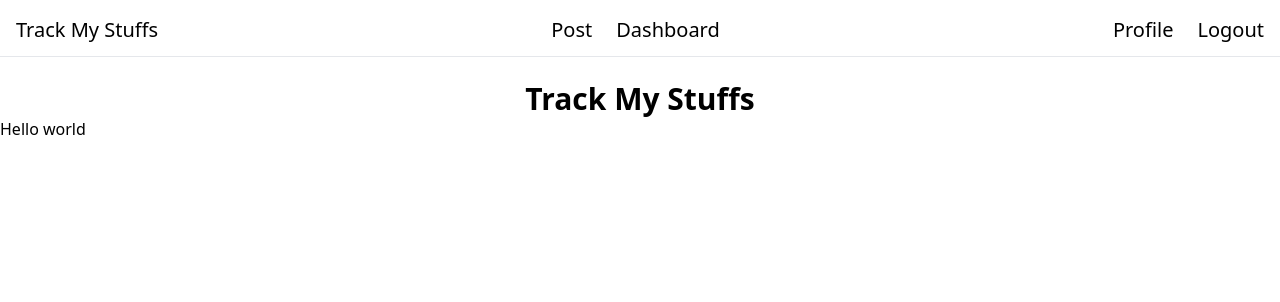
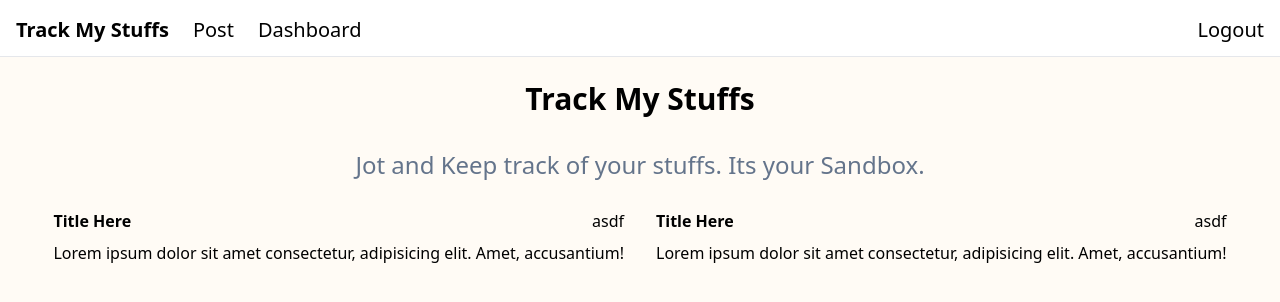
Before and after one commit to yaohong6782/lctracker-frontend, a React (Vite) app: page /home in a window 1280 px wide. Shown: the top 302 px of the page. Built offline with nearby package versions, Linux system fonts and the light colour scheme; sample sign-in values are in the browser's storage.

Commit message:
boiler templates placements

```diff
--- a/package.json
+++ b/package.json
@@ -12,6 +12,7 @@
   },
   "dependencies": {
     "@hookform/resolvers": "^3.3.1",
+    "@radix-ui/react-accordion": "^1.1.2",
     "@radix-ui/react-dialog": "^1.0.5",
     "@radix-ui/react-dropdown-menu": "^2.0.6",
     "@radix-ui/react-label": "^2.0.2",
--- a/src/components/navbar/TitleOverlay.tsx
+++ b/src/components/navbar/TitleOverlay.tsx
@@ -2,7 +2,7 @@ import React, { useState } from "react";
 import { NavLink, Outlet } from "react-router-dom";
 
 const TitleOverlay = () => {
-  const [isActiveLink, setIsActiveLink] = useState("")
+  const [isActiveLink, setIsActiveLink] = useState("");
 
   const handleLinkClick = (linkName: string) => {
     setIsActiveLink(linkName);
@@ -10,18 +10,17 @@ const TitleOverlay = () => {
   return (
     <>
       <nav className="p-4 sticky top-0 z-50 justify-between text-xl font-acme border-b pb-3 bg-white dark:border-b-slate-800">
-        <div className="flex justify-between items-center m-auto max-w-7xl">
-          <div className="flex justify-start">
+        {/* <div className="flex justify-between items-center m-auto max-w-7xl"> */}
+        <div className="flex gap-6 items-center">
           <NavLink
             to="/home"
-              className={`hover:underline underline-offset-8 cursor-pointer ${
+            className={`font-bold hover:underline underline-offset-8 cursor-pointer ${
               isActiveLink === "Home" ? "underline" : ""
             }`}
             onClick={() => handleLinkClick("Home")}
           >
             Track My Stuffs
           </NavLink>{" "}
-          </div>
           <ul className="flex justify-center gap-6">
             <NavLink to="/post">
               <li
@@ -43,15 +42,7 @@ const TitleOverlay = () => {
               Dashboard
             </NavLink>
           </ul>
-          <div className="flex justify-center gap-6">
-            <span
-              className={`hover:underline underline-offset-8 cursor-pointer ${
-                isActiveLink === "Profile" ? "underline" : ""
-              }`}
-              onClick={() => handleLinkClick("Profile")}
-            >
-              Profile
-            </span>
+          <div className="ml-auto">
             <NavLink
               to={"/"}
               className={`hover:underline underline-offset-8 cursor-pointer ${
@@ -62,17 +53,6 @@ const TitleOverlay = () => {
               Logout
             </NavLink>
           </div>
-          {/* <div className="flex justify-end">
-            <NavLink
-                to={"/"}
-              className={`hover:underline underline-offset-8 cursor-pointer ${
-                isActiveLink === "Logout" ? "underline" : ""
-              }`}
-              onClick={() => handleLinkClick("Logout")}
-            >
-              Logout
-            </NavLink>
-          </div> */}
         </div>
       </nav>
 
--- a/src/components/pages/Home.tsx
+++ b/src/components/pages/Home.tsx
@@ -1,33 +1,84 @@
 import React, { useEffect } from "react";
-import { useNavigate } from "react-router-dom";
-
-import { jwtDecode } from "jwt-decode";
 
 const Home = () => {
-  const navigate = useNavigate();
-
-  useEffect(() => {
-    const accessToken = localStorage.getItem("accessToken");
-
-    if (!accessToken) {
-      navigate("/login");
-    } else {
-      const decodedToken = jwtDecode(accessToken);
-      const currentTime = Date.now() / 1000;
-
-      if (decodedToken.exp !== undefined && decodedToken.exp < currentTime) {
-        navigate("/login");
-      }
-    }
-  }, []);
-
   console.log("access token ", localStorage.getItem("accessToken"));
   return (
     <>
-      <div className="flex justify-center items-center pt-6">
+      <div className="flex justify-center items-center pt-6 pb-6">
         <h1 className="text-3xl font-bold ">{"Track My Stuffs"} </h1>
       </div>
-      <h1>Hello world</h1>
+      <div className="flex justify-center pt-2 pb-2">
+        <text className="text-2xl text-slate-500">
+          Jot and Keep track of your stuffs. Its your Sandbox.
+        </text>
+      </div>
+
+      {/* <div className="flex items-center p-4 gap-36 justify-center">
+        <div className="flex flex-col">
+            <div>Hello World1</div>
+            <div>Hello World2</div>
+        </div>
+        <div className="flex flex-col justify-center">
+            <div>Hello World3</div>
+            <div>Hello World4</div>
+        </div>
+      </div> */}
+      {/* <div className="grid grid-col-6 grid-flow-col">
+        <div className="flex justify-center">
+          <text className="text-center"> Upload Questions </text>
+
+          <div>
+            this should be below upload question
+          </div>
+        </div>
+        <div className="flex justify-center">
+          <text className="text-center">View Uploaded Stuffs Posts</text>
+          <div>
+            this should be below view uploaded posts
+          </div>
+        </div>
+      </div> */}
+      <div className="flex flex-row justify-center">
+        <div className="py-4 px-4 flex space-x-4">
+          {/* <div>
+            <div className="w-10 h-10 bg-slate-200 rounded-full" />
+          </div> */}
+
+          <div className="flex flex-col ">
+            <div className="flex items-center w-full justify-between">
+              <div className="flex items-center space-x-1 w-full">
+                <div className="font-bold my-1">Title Here</div>
+              </div>
+              <div>asdf</div>
+            </div>
+            <div className="text-black text-base my-1">
+              Lorem ipsum dolor sit amet consectetur, adipisicing elit. Amet,
+              accusantium!
+            </div>
+            {/* <div className="bg-slate-400 aspect-square w-full h-80 rounded-xl mt-2"></div> */}
+          </div>
+        </div>
+
+        <div className="py-4 px-4 flex space-x-4">
+          {/* <div>
+              <div className="w-10 h-10 bg-slate-200 rounded-full" />
+            </div> */}
+
+          <div className="flex flex-col ">
+            <div className="flex items-center w-full justify-between">
+              <div className="flex items-center space-x-1 w-full">
+                <div className="font-bold my-1">Title Here</div>
+              </div>
+              <div>asdf</div>
+            </div>
+            <div className="text-black text-base my-1">
+              Lorem ipsum dolor sit amet consectetur, adipisicing elit. Amet,
+              accusantium!
+            </div>
+            {/* <div className="bg-slate-400 aspect-square w-full h-80 rounded-xl mt-2"></div> */}
+          </div>
+        </div>
+      </div>
     </>
   );
 };
--- /dev/null
+++ b/src/components/ui/accordion.tsx
@@ -0,0 +1,56 @@
+import * as React from "react"
+import * as AccordionPrimitive from "@radix-ui/react-accordion"
+import { ChevronDown } from "lucide-react"
+
+import { cn } from "@/lib/utils"
+
+const Accordion = AccordionPrimitive.Root
+
+const AccordionItem = React.forwardRef<
+  React.ElementRef<typeof AccordionPrimitive.Item>,
+  React.ComponentPropsWithoutRef<typeof AccordionPrimitive.Item>
+>(({ className, ...props }, ref) => (
+  <AccordionPrimitive.Item
+    ref={ref}
+    className={cn("border-b", className)}
+    {...props}
+  />
+))
+AccordionItem.displayName = "AccordionItem"
+
+const AccordionTrigger = React.forwardRef<
+  React.ElementRef<typeof AccordionPrimitive.Trigger>,
+  React.ComponentPropsWithoutRef<typeof AccordionPrimitive.Trigger>
+>(({ className, children, ...props }, ref) => (
+  <AccordionPrimitive.Header className="flex">
+    <AccordionPrimitive.Trigger
+      ref={ref}
+      className={cn(
+        "flex flex-1 items-center justify-between py-4 font-medium transition-all hover:underline [&[data-state=open]>svg]:rotate-180",
+        className
+      )}
+      {...props}
+    >
+      {children}
+      <ChevronDown className="h-4 w-4 shrink-0 transition-transform duration-200" />
+    </AccordionPrimitive.Trigger>
+  </AccordionPrimitive.Header>
+))
+AccordionTrigger.displayName = AccordionPrimitive.Trigger.displayName
+
+const AccordionContent = React.forwardRef<
+  React.ElementRef<typeof AccordionPrimitive.Content>,
+  React.ComponentPropsWithoutRef<typeof AccordionPrimitive.Content>
+>(({ className, children, ...props }, ref) => (
+  <AccordionPrimitive.Content
+    ref={ref}
+    className="overflow-hidden text-sm transition-all data-[state=closed]:animate-accordion-up data-[state=open]:animate-accordion-down"
+    {...props}
+  >
+    <div className={cn("pb-4 pt-0", className)}>{children}</div>
+  </AccordionPrimitive.Content>
+))
+
+AccordionContent.displayName = AccordionPrimitive.Content.displayName
+
+export { Accordion, AccordionItem, AccordionTrigger, AccordionContent }
--- a/src/main.tsx
+++ b/src/main.tsx
@@ -8,7 +8,10 @@ import { BrowserRouter } from "react-router-dom";
 ReactDOM.createRoot(document.getElementById("root")!).render(
   <React.StrictMode>
     <BrowserRouter>
-      <App />
+      <div className="bg-custom-bg min-h-screen">
+        {/* Your content goes here */}
+        <App />
+      </div>
     </BrowserRouter>
   </React.StrictMode>
 );
--- a/src/zodSchema/upload.ts
+++ b/src/zodSchema/upload.ts
@@ -7,6 +7,6 @@ export const UploadSchema = z.object({
   title: z
     .string()
     .min(3, { message: "Minimum character of 3 characters for Title" }),
-  url: z.string().url({message : "Please enter a valid URL containing http"}).min(1, { message: "Please enter a link" }),
+  url: z.string().min(1, { message: "Please enter a link" }),
   content: z.string().min(1, { message: "Please enter a solution" }),
 });
--- a/tailwind.config.js
+++ b/tailwind.config.js
@@ -30,14 +30,17 @@ module.exports = {
       },
     },
     extend: {
+        backgroundColor:{
+            'custom-bg': '#FFFBF5'
+        },
         keyframes: {
           "accordion-down": {
-          from: { height: 0 },
+            from: { height: "0" },
             to: { height: "var(--radix-accordion-content-height)" },
           },
           "accordion-up": {
             from: { height: "var(--radix-accordion-content-height)" },
-          to: { height: 0 },
+            to: { height: "0" },
           },
         },
         animation: {
```
Also changed, not shown: 1 other file (tests, documents, lock files or other folders). Lines whose indentation alone changed are shown as unchanged.
